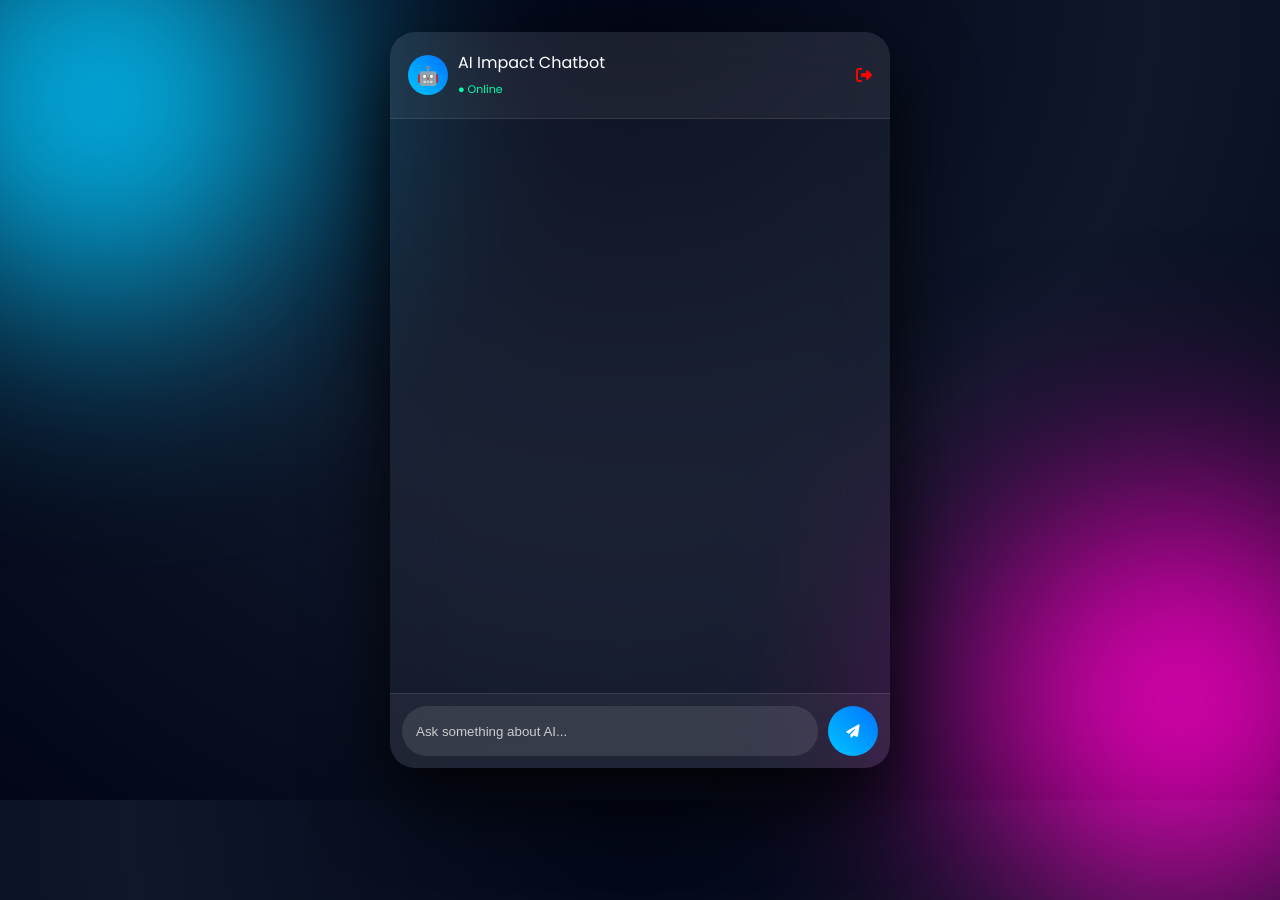
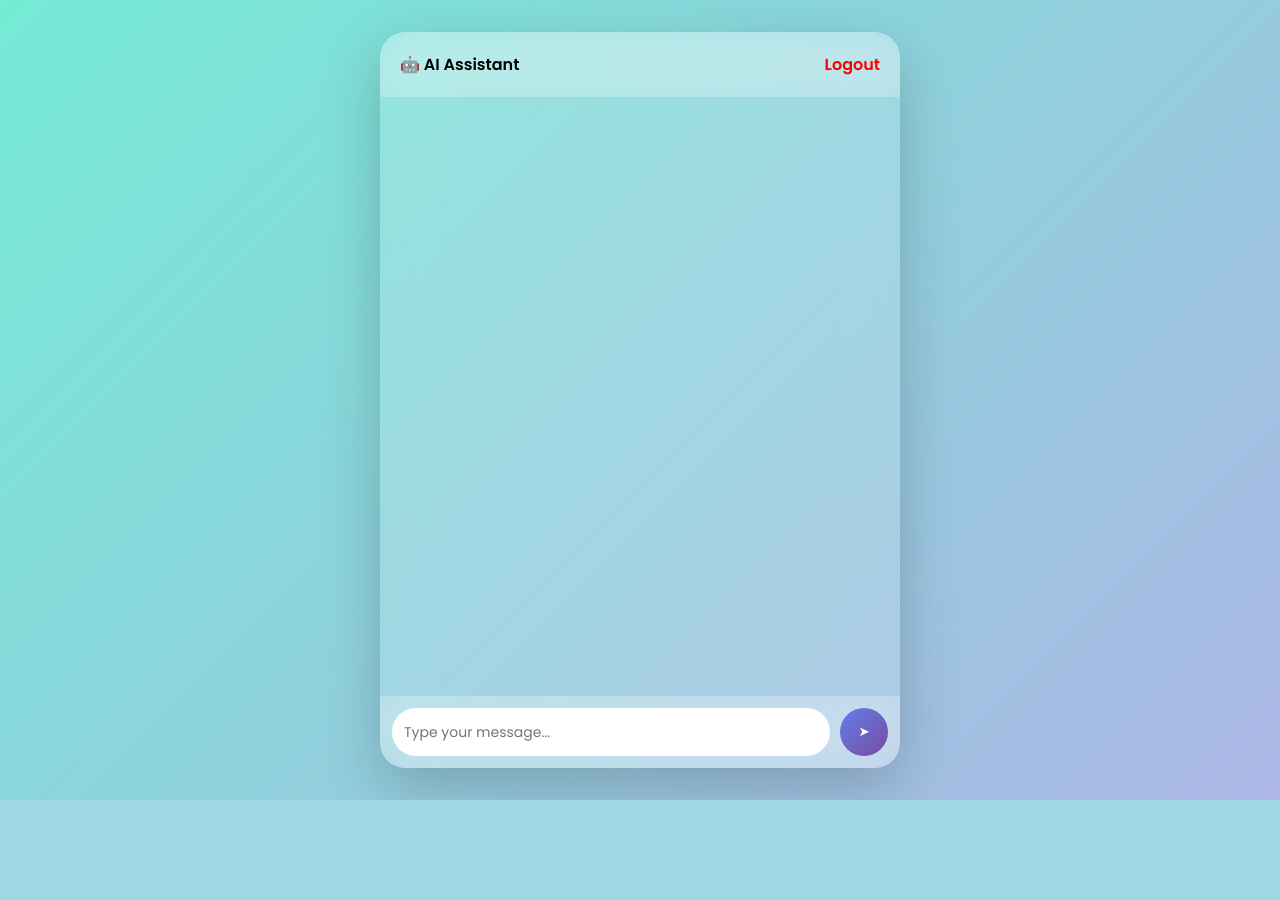
Before and after one commit to Krutik1997/ai-impact-chatbot, a FastAPI app: template templates/chat.html in a window 1280 px wide; the page is wider, and only the part inside the window is pictured. After the commit the page ends 800 px from the top of that part, so only its background shows below. Run offline with FastAPI, Linux system fonts and the light colour scheme; the template is opened without the code that fills it, so the values that code supplies are empty; some libraries are stand-ins or nearby versions.

Commit message:
Refactor chat.html layout and styles

```diff
--- a/templates/chat.html
+++ b/templates/chat.html
@@ -1,231 +1,183 @@
+<!DOCTYPE html><html lang="en">
+<head>
+<meta name="viewport" content="width=device-width, initial-scale=1.0">
+<title>AI Chatbot Pro</title><link href="https://fonts.googleapis.com/css2?family=Poppins:wght@300;400;500;600&display=swap" rel="stylesheet"><style>
+*{margin:0;padding:0;box-sizing:border-box;font-family:Poppins;}
 
-<!DOCTYPE html>
-<html lang="en">
-<head>
-    <title>AI Chatbot</title>
-    <meta name="viewport" content="width=device-width, initial-scale=1.0">
-    <!-- Fonts & Icons -->
-    <link href="https://fonts.googleapis.com/css2?family=Poppins:wght@300;400;600&display=swap" rel="stylesheet">
-    <link rel="stylesheet" href="https://cdnjs.cloudflare.com/ajax/libs/font-awesome/6.5.0/css/all.min.css">
-    <style>
-        * { box-sizing: border-box; }
-        body {
-            margin: 0;
-            font-family: 'Poppins', sans-serif;
-            height: 100vh;
-            display: flex;
-            justify-content: center;
-            align-items: center;
-            background: radial-gradient(circle at top, #020617, #0f172a, #020617);
-            overflow: hidden;
+body{
+    height:100vh;
+    display:flex;
+    justify-content:center;
+    align-items:center;
+    background:linear-gradient(135deg,#74ebd5,#ACB6E5);
 }
-        /* BACKGROUND GLOW */
-        body::before, body::after {
-            content: "";
-            position: absolute;
-            border-radius: 50%;
-            filter: blur(120px);
+
+/* MAIN PANEL */
+.chat-wrapper{
+    width:100%;
+    max-width:520px;
+    height:92vh;
+    display:flex;
+    flex-direction:column;
+    border-radius:25px;
+    overflow:hidden;
+    background:rgba(255,255,255,0.15);
+    backdrop-filter:blur(25px);
+    box-shadow:0 20px 60px rgba(0,0,0,0.2);
 }
-        body::before {
-            width: 400px;
-            height: 400px;
-            background: #00c6ff;
-            top: -100px;
-            left: -100px;
+
+/* HEADER */
+.header{
+    height:65px;
+    display:flex;
+    justify-content:space-between;
+    align-items:center;
+    padding:0 20px;
+    background:rgba(255,255,255,0.2);
+    backdrop-filter:blur(15px);
+    font-weight:600;
 }
-        body::after {
-            width: 400px;
-            height: 400px;
-            background: #ff00c8;
-            bottom: -100px;
-            right: -100px;
+
+/* CHAT AREA */
+.chat-box{
+    flex:1;
+    overflow-y:auto;
+    padding:15px;
+    display:flex;
+    flex-direction:column;
 }
-        /* CONTAINER */
-        .chat-container {
-            width: 100%;
-            max-width: 500px;
-            height: 92vh;
-            display: flex;
-            flex-direction: column;
-            border-radius: 25px;
-            overflow: hidden;
-            background: rgba(255,255,255,0.05);
-            backdrop-filter: blur(30px);
-            box-shadow: 0 30px 80px rgba(0,0,0,0.9);
-            position: relative;
-            z-index: 1;
+
+/* MESSAGE */
+.message{
+    max-width:75%;
+    margin:8px 0;
+    animation:fade 0.3s ease;
 }
-        /* HEADER */
-        .header {
-            padding: 18px;
-            color: white;
-            display: flex;
-            justify-content: space-between;
-            align-items: center;
-            background: rgba(255,255,255,0.05);
-            border-bottom: 1px solid rgba(255,255,255,0.1);
+
+.user{align-self:flex-end;}
+.bot{align-self:flex-start;}
+
+.bubble{
+    padding:12px 16px;
+    border-radius:18px;
+    font-size:14px;
 }
-        .header-left {
-            display: flex;
-            align-items: center;
-            gap: 10px;
+
+.user .bubble{
+    background:linear-gradient(135deg,#667eea,#764ba2);
+    color:white;
 }
-        .avatar {
-            width: 40px;
-            height: 40px;
-            border-radius: 50%;
-            background: linear-gradient(45deg, #00c6ff, #0072ff);
-            display: flex;
-            justify-content: center;
-            align-items: center;
-            font-size: 18px;
+
+.bot .bubble{
+    background:white;
+    color:#333;
 }
-        .status {
-            font-size: 11px;
-            color: #00ffae;
+
+/* INPUT */
+.input-area{
+    display:flex;
+    padding:12px;
+    background:rgba(255,255,255,0.2);
+    backdrop-filter:blur(15px);
 }
-        .header i {
-            cursor: pointer;
-            transition: 0.3s;
+
+input{
+    flex:1;
+    padding:12px;
+    border-radius:25px;
+    border:none;
+    outline:none;
+    font-size:14px;
 }
-        .header i:hover {
-            color: #00c6ff;
-            transform: scale(1.2);
+
+button{
+    margin-left:10px;
+    width:48px;
+    height:48px;
+    border-radius:50%;
+    border:none;
+    background:linear-gradient(135deg,#667eea,#764ba2);
+    color:white;
+    cursor:pointer;
+    transition:0.3s;
 }
-        /* CHAT AREA */
-        .chat-box {
-            flex: 1;
-            padding: 20px;
-            overflow-y: auto;
-            display: flex;
-            flex-direction: column;
+
+button:hover{
+    transform:scale(1.1);
 }
-        /* MESSAGE */
-        .message {
-            max-width: 75%;
-            margin: 10px 0;
-            animation: fadeIn 0.4s ease;
+
+/* SCROLL */
+.chat-box::-webkit-scrollbar{
+    width:5px;
 }
-        .user { align-self: flex-end; }
-        .bot { align-self: flex-start; }
-        .bubble {
-            padding: 14px 18px;
-            border-radius: 20px;
-            font-size: 14px;
-            position: relative;
+.chat-box::-webkit-scrollbar-thumb{
+    background:#888;
+    border-radius:10px;
 }
-        .user .bubble {
-            background: linear-gradient(45deg, #00c6ff, #0072ff);
-            color: white;
-            border-bottom-right-radius: 5px;
+
+/* ANIMATION */
+@keyframes fade{
+    from{opacity:0;transform:translateY(10px);}
+    to{opacity:1;transform:translateY(0);}
 }
-        .bot .bubble {
-            background: rgba(255,255,255,0.9);
-            color: black;
-            border-bottom-left-radius: 5px;
-        }
-        .time {
-            font-size: 10px;
-            opacity: 0.6;
-            margin-top: 5px;
-        }
-        /* INPUT */
-        .input-area {
-            display: flex;
-            padding: 12px;
-            background: rgba(255,255,255,0.05);
-            border-top: 1px solid rgba(255,255,255,0.1);
-        }
-        input {
-            flex: 1;
-            padding: 14px;
-            border-radius: 30px;
-            border: none;
-            outline: none;
-            background: rgba(255,255,255,0.1);
-            color: white;
-        }
-        input::placeholder {
-            color: #ccc;
-        }
-        button {
-            margin-left: 10px;
-            width: 50px;
-            height: 50px;
-            border-radius: 50%;
-            border: none;
-            background: linear-gradient(45deg, #00c6ff, #0072ff);
-            color: white;
-            cursor: pointer;
-            transition: 0.3s;
-        }
-        button:hover {
-            transform: scale(1.15) rotate(10deg);
-            box-shadow: 0 0 15px #00c6ff;
-        }
-        /* SCROLL */
-        .chat-box::-webkit-scrollbar {
-            width: 4px;
-        }
-        .chat-box::-webkit-scrollbar-thumb {
-            background: #00c6ff;
-            border-radius: 10px;
-        }
-        /* ANIMATION */
-        @keyframes fadeIn {
-            from { opacity: 0; transform: translateY(15px); }
-            to { opacity: 1; transform: translateY(0); }
-        }
-    </style>
-</head>
-<body>
-<div class="chat-container">
-    <!-- HEADER -->
-    <div class="header">
-        <div class="header-left">
-            <div class="avatar">🤖</div>
-            <div>
-                AI Impact Chatbot <br>
-                <span class="status">● Online</span>
-            </div>
-        </div>
-        <a href="/logout" style="color:red;">
-            <i class="fa fa-sign-out-alt"></i>
-        </a>
-    </div>
-    <!-- CHAT -->
-    <div class="chat-box" id="chatBox">
+</style></head><body><div class="chat-wrapper"><!-- HEADER --><div class="header">
+    <div>🤖 AI Assistant</div>
+    <a href="/logout" style="color:red;text-decoration:none;">Logout</a>
+</div><!-- CHAT --><div class="chat-box" id="chatBox">
     {% for sender, message, time in chat_history %}
-            <div class="message {{ sender }}">
-                <div class="bubble">{{ message }}</div>
-                <div class="time">{{ time }}</div>
+    <div class="message {{sender}}">
+        <div class="bubble">{{message}}</div>
     </div>
     {% endfor %}
-    </div>
-    <!-- INPUT -->
-    <form method="POST" class="input-area" onsubmit="return showTyping()">
-        <input type="text" name="message" id="msgInput" placeholder="Ask something about AI..." required>
-        <button type="submit"><i class="fa fa-paper-plane"></i></button>
-    </form>
-</div>
-<script>
+</div><!-- INPUT --><div class="input-area">
+    <input id="msgInput" placeholder="Type your message..." autocomplete="off">
+    <button id="sendBtn">➤</button>
+</div></div><script>
 const box = document.getElementById("chatBox");
-    window.onload = () => {
+const input = document.getElementById("msgInput");
+const sendBtn = document.getElementById("sendBtn");
+
+// SCROLL
+function scrollBottom(){
     box.scrollTop = box.scrollHeight;
-    };
-    function showTyping() {
-        let typing = document.createElement("div");
-        typing.className = "message bot";
-        typing.innerHTML = `<div class="bubble">Typing...</div>`;
-        box.appendChild(typing);
-        box.scrollTop = box.scrollHeight;
-        return true;
 }
-    document.getElementById("msgInput").addEventListener("keypress", function(e) {
-        if (e.key === "Enter") {
-            this.form.submit();
+
+// ADD MESSAGE
+function addMessage(text, sender){
+    let div = document.createElement("div");
+    div.className = "message " + sender;
+    div.innerHTML = `<div class="bubble">${text}</div>`;
+    box.appendChild(div);
+    scrollBottom();
+}
+
+// SEND
+async function sendMessage(){
+    let msg = input.value.trim();
+    if(!msg) return;
+
+    addMessage(msg,"user");
+    input.value="";
+
+    await fetch("/chat",{
+        method:"POST",
+        headers:{"Content-Type":"application/x-www-form-urlencoded"},
+        body:"message="+encodeURIComponent(msg)
+    });
+
+    location.reload();
+}
+
+// EVENTS
+sendBtn.onclick = sendMessage;
+
+input.addEventListener("keydown",function(e){
+    if(e.key==="Enter"){
+        e.preventDefault();
+        sendMessage();
     }
 });
-</script>
-</body>
+
+window.onload = scrollBottom;
+</script></body>
 </html>
```
Lines whose indentation alone changed are shown as unchanged.
